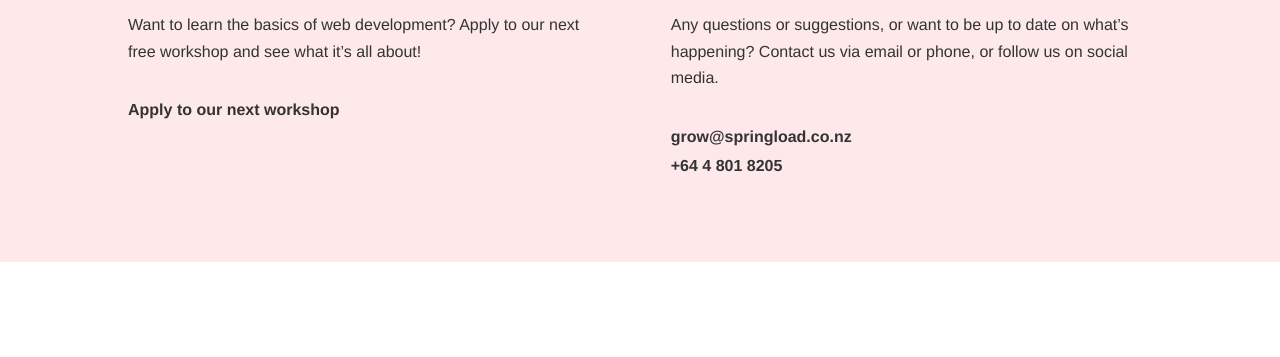
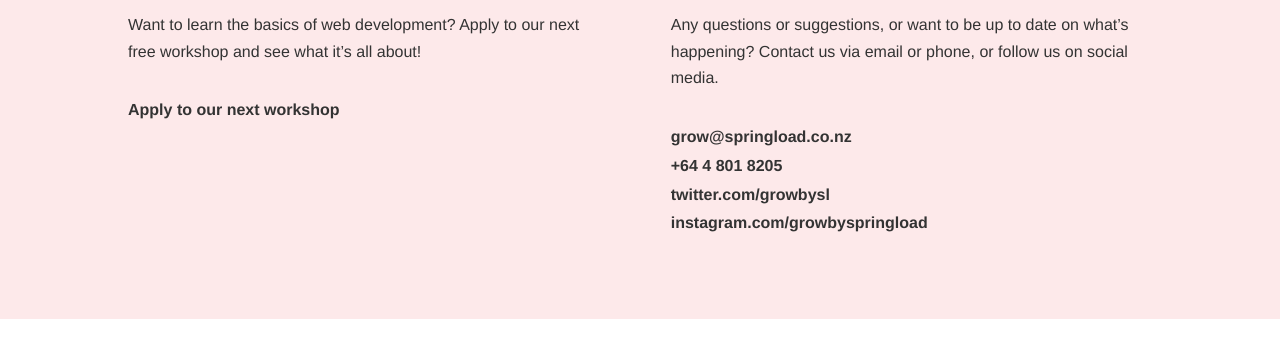
Before and after one commit to Juliet-Brown/grow-new-webstite, a Gatsby site in the folder grow-website-gatsby/: page /components/Contact/Contact in a window 1280 px wide. Shown: the part 175-532 px from the top of the page. Built offline with nearby package versions, Linux system fonts and the light colour scheme; Gatsby itself is replaced by a stand-in of ours.

Commit message:
Extract social media link data into separate file

```diff
--- a/grow-website-gatsby/src/pages/components/Contact/Contact.tsx
+++ b/grow-website-gatsby/src/pages/components/Contact/Contact.tsx
@@ -1,6 +1,8 @@
 import * as React from "react"
 import * as styles from "../../Index.module.scss"
 import AnchorLink from "react-anchor-link-smooth-scroll"
+
+import contactData from "./contactData"
 
 const Contact = () => {
   return (
@@ -27,22 +29,15 @@ const Contact = () => {
               media.
             </div>
             <div className={styles.paragraphLarge}>
-              <div className={styles.flex}>
-                <AnchorLink
-                  href="mailto:grow@springload.co.nz"
-                  className={styles.linkContact}
-                >
-                  grow@springload.co.nz
-                </AnchorLink>
-              </div>
-              <div className={styles.flex}>
-                <AnchorLink
-                  href="tel:64-4-801-8205"
-                  className={styles.linkContact}
-                >
-                  +64 4 801 8205
-                </AnchorLink>
-              </div>
+              {contactData.map(item => {
+                return (
+                  <div className={styles.flex}>
+                    <AnchorLink href={item.href} className={styles.linkContact}>
+                      {item.text}
+                    </AnchorLink>
+                  </div>
+                )
+              })}
             </div>
           </div>
         </div>
--- /dev/null
+++ b/grow-website-gatsby/src/pages/components/Contact/contactData.ts
@@ -0,0 +1,29 @@
+import emailIcon from "../../../images/email.svg"
+import instagramIcon from "../../../images/instagram.svg"
+import phoneIcon from "../../../images/phone.svg"
+import twitterIcon from "../../../images/twitter.svg"
+
+const contactData = [
+  {
+    icon: emailIcon,
+    href: "mailto:grow@springload.co.nz",
+    text: "grow@springload.co.nz",
+  },
+  {
+    icon: phoneIcon,
+    href: "tel:64-4-801-8205",
+    text: "+64 4 801 8205",
+  },
+  {
+    icon: twitterIcon,
+    href: "https://www.twitter.com/growbysl",
+    text: "twitter.com/growbysl",
+  },
+  {
+    icon: instagramIcon,
+    href: "https://www.instagram.com/growbyspringload",
+    text: "instagram.com/growbyspringload",
+  },
+]
+
+export default contactData
```
